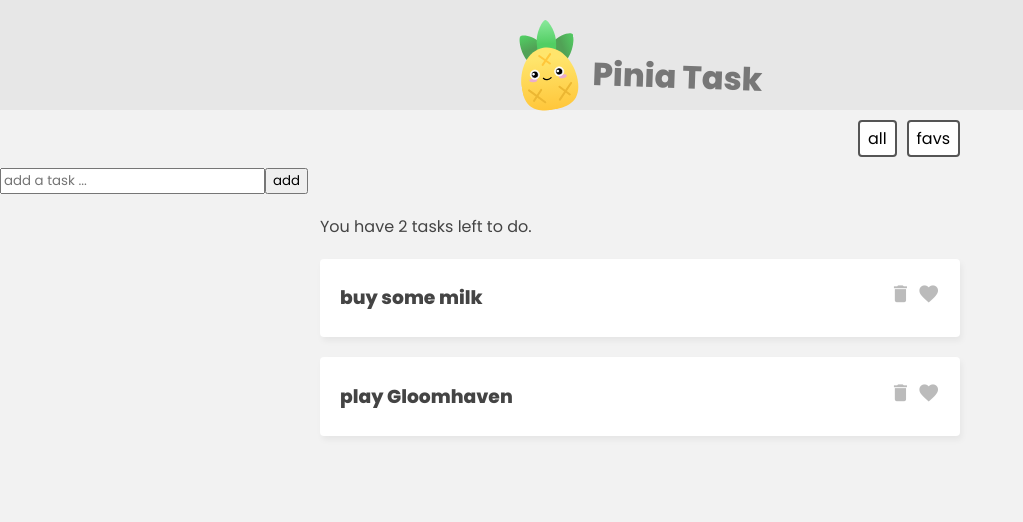
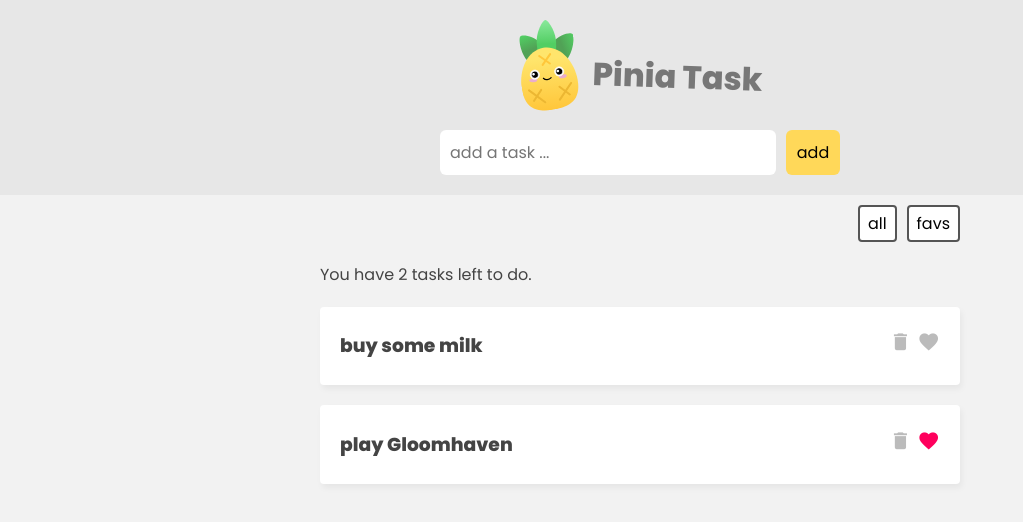
Before and after one commit to NeginSal/pinia, a Vue app: page / in a window 1280 px wide. Shown: the top 522 px of the page, without its empty margins (0-1023 px from the left). Built offline with nearby package versions, Linux system fonts and the light colour scheme.

Commit message:
added style for form

```diff
--- a/src/App.vue
+++ b/src/App.vue
@@ -5,17 +5,16 @@
       <img src="./assets/pinia-logo.svg" alt="pinia logo" />
       <h1>Pinia Task</h1>
     </header>
+    <!--new task form -->
+    <div class="new-task-form">
+      <TaskForm />
+    </div>
 
     <!--filter-->
     <nav class="filter">
       <button @click="filter = 'all'">all</button>
       <button @click="filter = 'favs'">favs</button>
     </nav>
-
-    <!--new task form -->
-    <div class="new-task-form">
-      <TaskForm />
-    </div>
 
     <!--Task List-->
     <div class="task-list" v-if="filter === 'all'">
--- a/src/assets/main.css
+++ b/src/assets/main.css
@@ -5,6 +5,7 @@ body {
   color: #444;
   margin: 0;
 }
+
 body * {
   font-family: "Poppins";
 }
@@ -18,10 +19,12 @@ header {
   justify-content: center;
   align-items: center;
 }
+
 header img {
   max-width: 60px;
   transform: rotate(-10deg);
 }
+
 header h1 {
   margin: 0;
   font-size: 2em;
@@ -36,34 +39,45 @@ header h1 {
   max-width: 640px;
   margin: 20px auto;
 }
+
 .task {
   padding: 6px 20px;
   background: #fff;
   margin-top: 20px;
   border-radius: 4px;
-  box-shadow: 2px 4px 6px rgba(0,0,0,0.05);
+  box-shadow: 2px 4px 6px rgba(0, 0, 0, 0.05);
   display: flex;
   justify-content: space-between;
   align-items: center;
 }
-.task h3, .task .icons {
+
+.task h3,
+.task .icons {
   display: inline-block;
 }
+
 .task .icons {
   text-align: right;
 }
+
 .task i {
   font-size: 1.4em;
   margin-left: 6px;
   cursor: pointer;
   color: #bbb;
 }
+
+.task i.active {
+  color: #ff005d;
+}
+
 /* filter nav */
 .filter {
   width: 640px;
   margin: 10px auto;
   text-align: right;
 }
+
 .filter button {
   display: inline-block;
   margin-left: 10px;
@@ -75,3 +89,35 @@ header h1 {
   font-size: 0.8em;
   font-size: 1em;
 }
+
+/* new task form */
+.new-task-form {
+  background: #e7e7e7;
+  padding: 20px 0;
+}
+
+form {
+  max-width: 400px;
+  margin: 0 auto;
+  display: grid;
+  grid-template-columns: 3fr 1fr;
+  gap: 10px;
+}
+
+form button {
+  background: #ffd859;
+  border: 0;
+  padding: 10px;
+  font-family: "Poppins";
+  border-radius: 6px;
+  cursor: pointer;
+  font-size: 1em;
+}
+
+form input {
+  border: 0;
+  padding: 10px;
+  border-radius: 6px;
+  color: #555;
+  font-size: 1em;
+}
--- a/src/components/TaskDetails.vue
+++ b/src/components/TaskDetails.vue
@@ -5,7 +5,10 @@
       <i class="material-icons" @click="taskStore.deleteTask(task.id)"
         >delete</i
       >
-      <i class="material-icons" @click="taskStore.toggleFav(task.id)"
+      <i
+        class="material-icons"
+        :class="{ active: task.isFav}"
+        @click="taskStore.toggleFav(task.id)"
         >favorite</i
       >
     </div>
```
